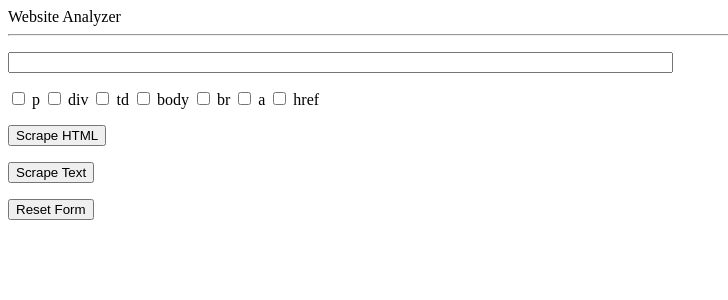
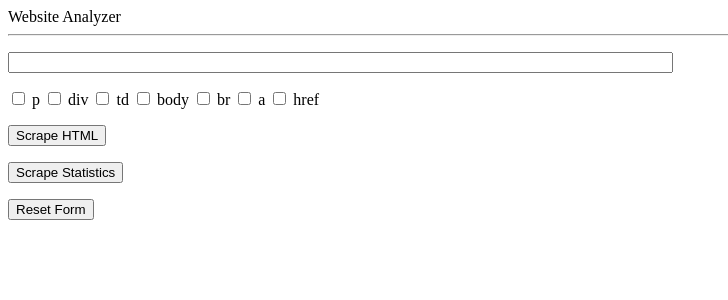
Before and after one commit to jeff4elee/web_summary, a Flask app: page / in a window 1280 px wide. Shown: the top 300 px of the page, without its empty margins (0-728 px from the left). Run offline with Flask 2, Linux system fonts and the light colour scheme.

Commit message:
Defined button functionality

```diff
--- a/web_summary/home/templates/index.html
+++ b/web_summary/home/templates/index.html
@@ -28,7 +28,7 @@
 	{% endfor %}
 
 	<p><input type="submit" name="render_html" value="Scrape HTML"></p>
-	<p><input type="submit" name="render_text" value="Scrape Text"></p>
+	<p><input type="submit" name="render_stats" value="Scrape Statistics"></p>
 	<p><button type="reset">Reset Form</button></p>
 
 </form>
--- a/web_summary/home/views.py
+++ b/web_summary/home/views.py
@@ -18,6 +18,9 @@ def index():
 
 		#instantiates an anaylzer for the given url (calculates statistics)
 		analyzer = Analyzer(form.url.data)
+
+		if "render_html" in request.form:
+			return analyzer.get_scraper().render_text()
 
 ######################################################################################################
 
@@ -54,7 +57,6 @@ def index():
 
 #######################################################################################################
 
-
 		return render_template('index.html',
 								form=form,
 								result=formatted)
```
Also changed, not shown: 6 other files.
